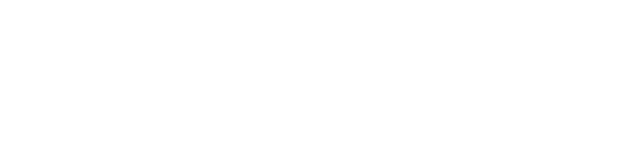
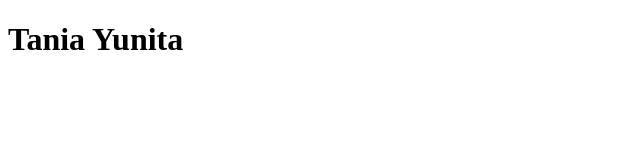
Before and after one commit to danangpurbojati/belajar-kolaborasi, a plain HTML site: page pages/index.html in a window 1280 px wide. Shown: the whole page, without its empty margins (0-640 px from the left). Drawn offline with Linux system fonts and the light colour scheme.

Commit message:
edit file html

```diff
--- a/pages/index.html
+++ b/pages/index.html
@@ -7,6 +7,9 @@
     <title>Document</title>
 </head>
 <body>
+    <div class="container">
+        <h1> Tania Yunita</h1>
+    </div>
 
 </body>
 </html>
```
